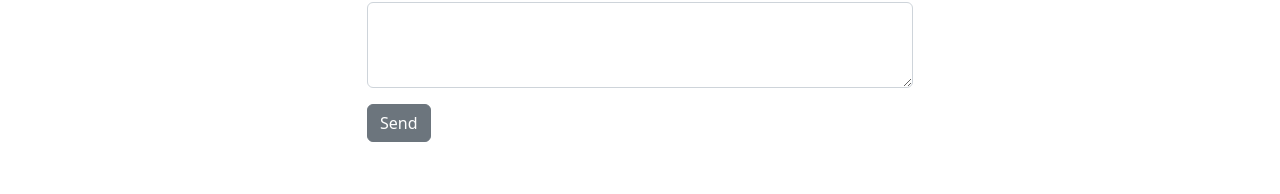
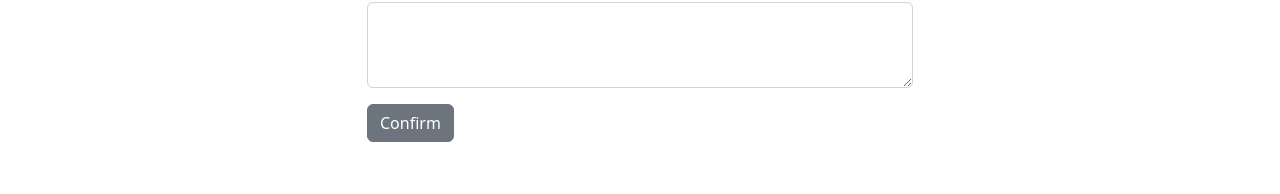
Before and after one commit to MrOwnenHuang/MrOwenHuang.github.io, a plain HTML site: page index.html in a window 1280 px wide. Shown: the part 2408-2602 px from the top of the page. Drawn offline with nearby package versions, Linux system fonts and the light colour scheme.

Commit message:
merubah nama button

```diff
--- a/index.html
+++ b/index.html
@@ -131,7 +131,7 @@
               <label for="exampleFormControlTextarea1" class="form-label">Example textarea</label>
               <textarea class="form-control" id="exampleFormControlTextarea1" rows="3"></textarea>
             </div>
-            <button type="button" class="btn btn-secondary">Send</button>
+            <button type="button" class="btn btn-secondary">Confirm</button>
 
           </div>
         </div>
```
